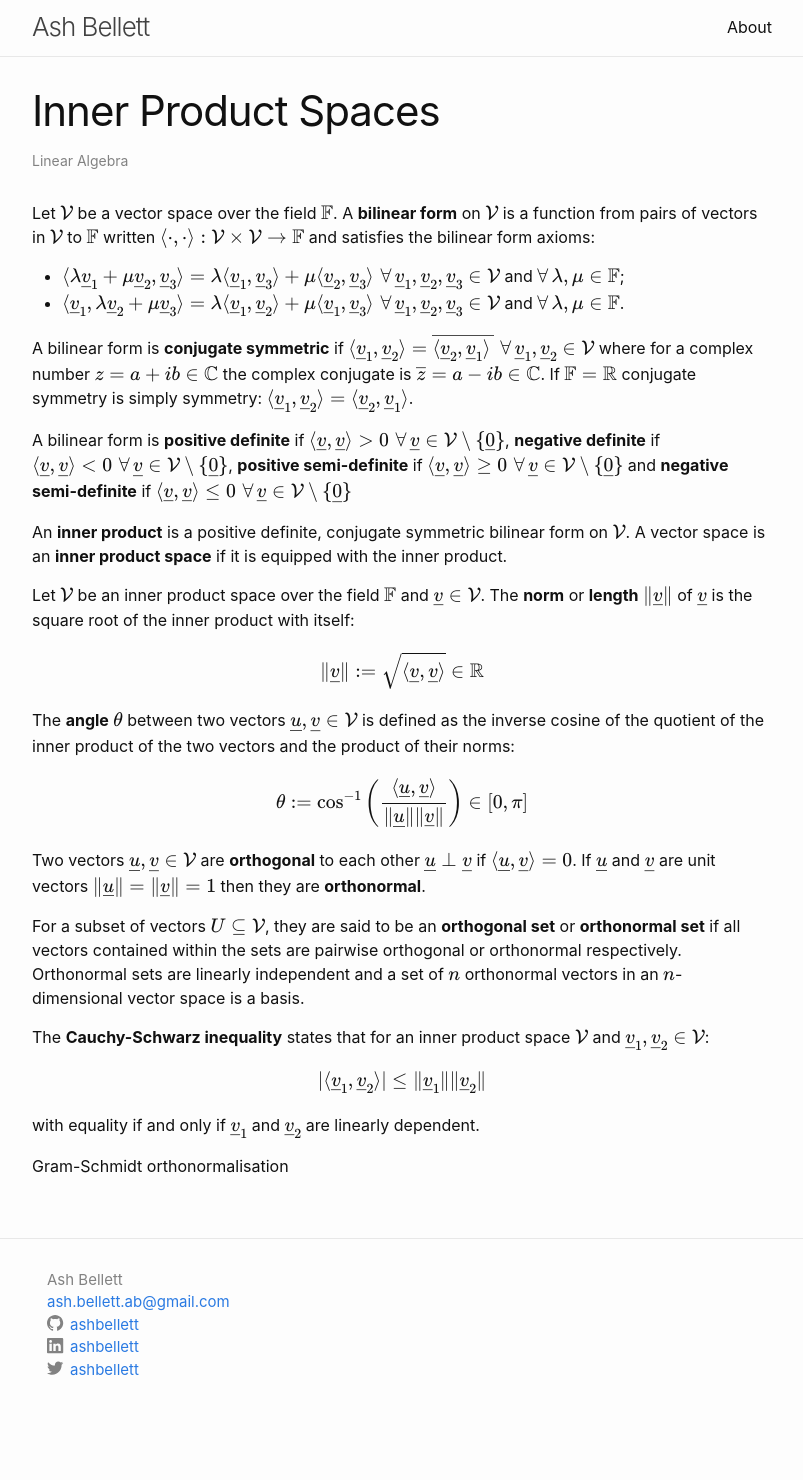
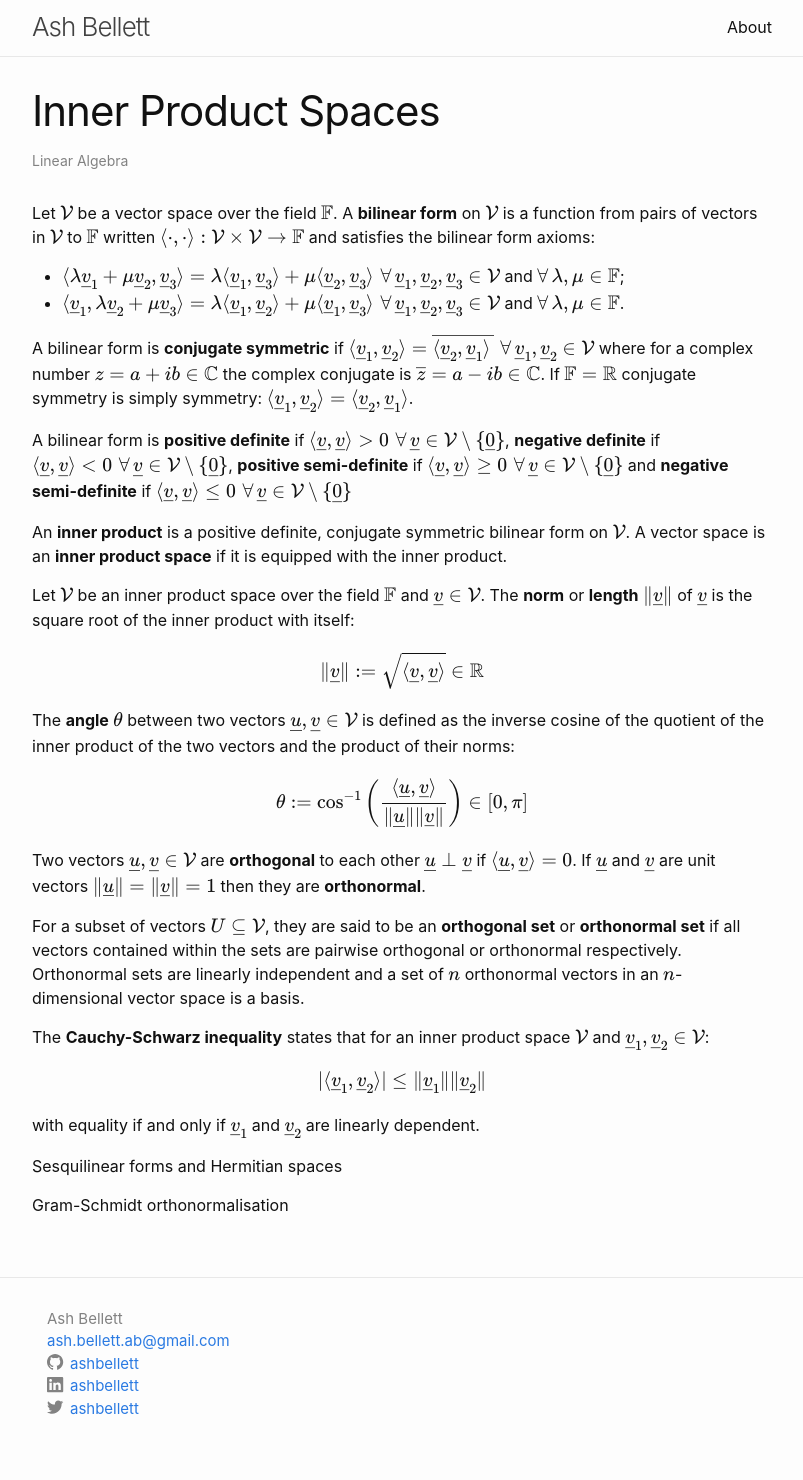
Before and after one commit to ashbellett/ashbellett.github.io, a Jekyll site: the page built from _posts/_linear-algebra/inner-product-spaces.md, in a window 1280 px wide. Shown: the whole page, without its empty margins (238-1041 px from the left). Built offline with Jekyll 4.4.1, drawn with Linux system fonts in a browser that asks for light colours; some web fonts are replaced; before the commit the page ends 1441 px from its top, so only the background shows below that.

Commit message:
Add sesquilinear reminder

```diff
--- a/_posts/_linear-algebra/inner-product-spaces.md
+++ b/_posts/_linear-algebra/inner-product-spaces.md
@@ -34,4 +34,6 @@ $$|\langle\underline{v}_1,\underline{v}_2\rangle|\leq\|\underline{v}_1\|\|\under
 
 with equality if and only if $$\underline{v}_1$$ and $$\underline{v}_2$$ are linearly dependent.
 
+Sesquilinear forms and Hermitian spaces
+
 Gram-Schmidt orthonormalisation
```
